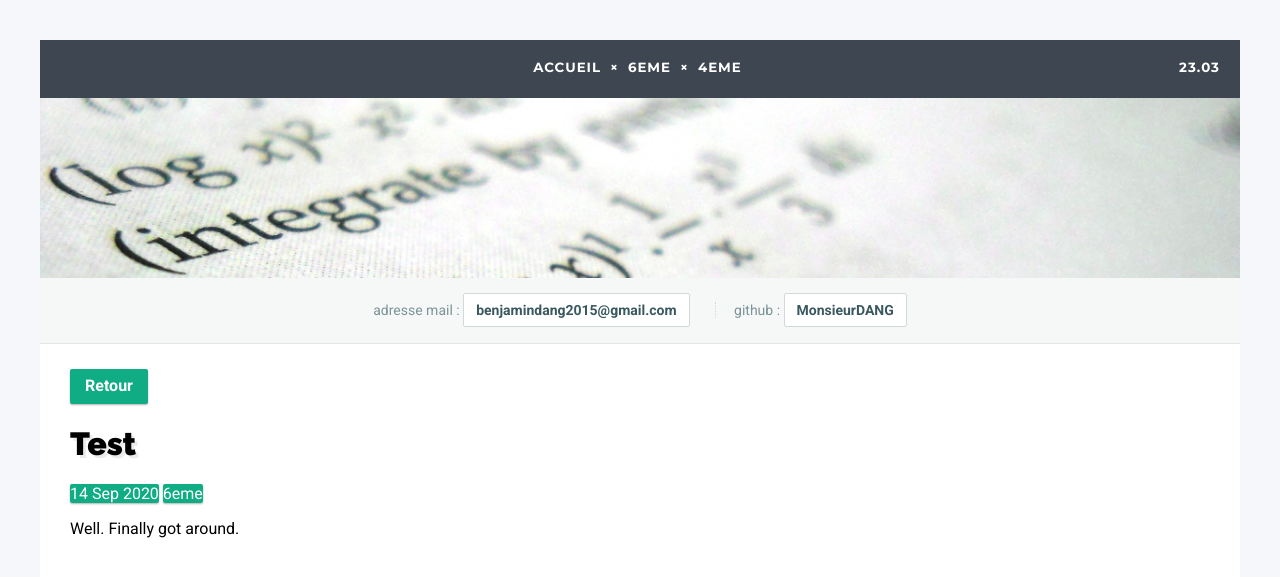
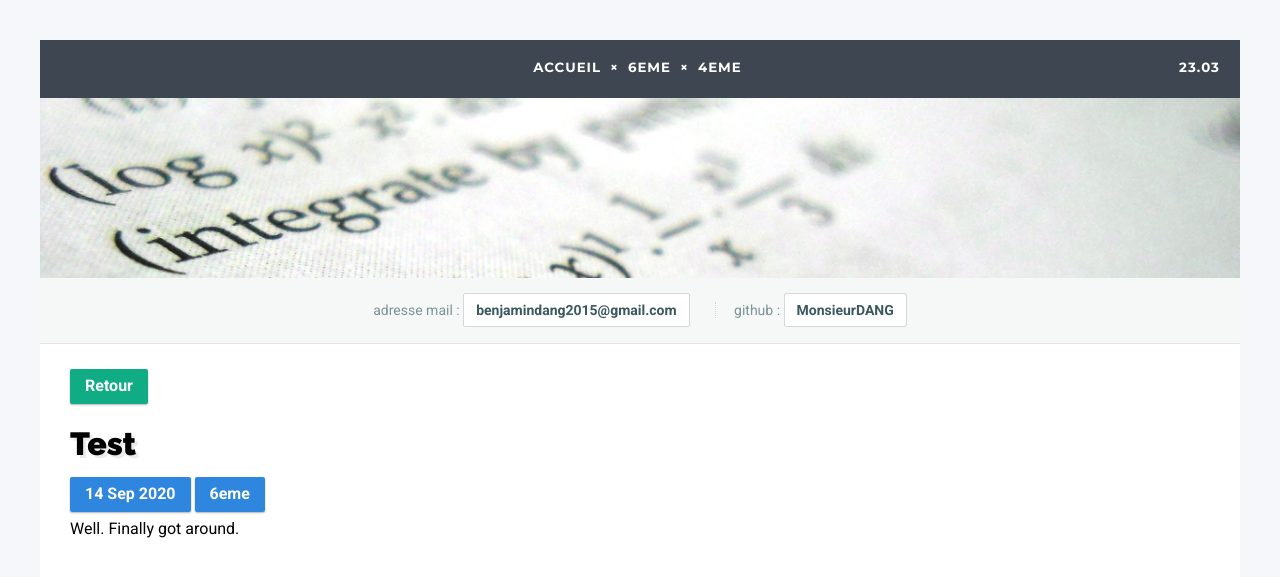
Before and after one commit to DangSinslay/DangSinslay.github.io, a Jekyll site: the page built from _posts/6eme/2020-09-14-test.md, in a window 1280 px wide. Shown: the top 577 px of the page. Built offline with Jekyll 4.4.1, drawn with Linux system fonts in a browser that asks for light colours.

Commit message:
Update main.css

```diff
--- a/css/main.css
+++ b/css/main.css
@@ -133,11 +133,14 @@ h1 {
 }
 
 #content ul .meta {
-	background: #10ac84 !important;
+	background: #2e86de !important;
 	border-radius: 2px !important;
 	border: none !important;
 	box-shadow: 0px 1px 2px rgba(0, 0, 0, .3) !important;
 	color: #FFF;
+	font-size: 12pt !important;
+	font-weight: bold !important;
+	padding: 7px 15px 9px 15px !important;
     	display: inline;
 }
 
```
